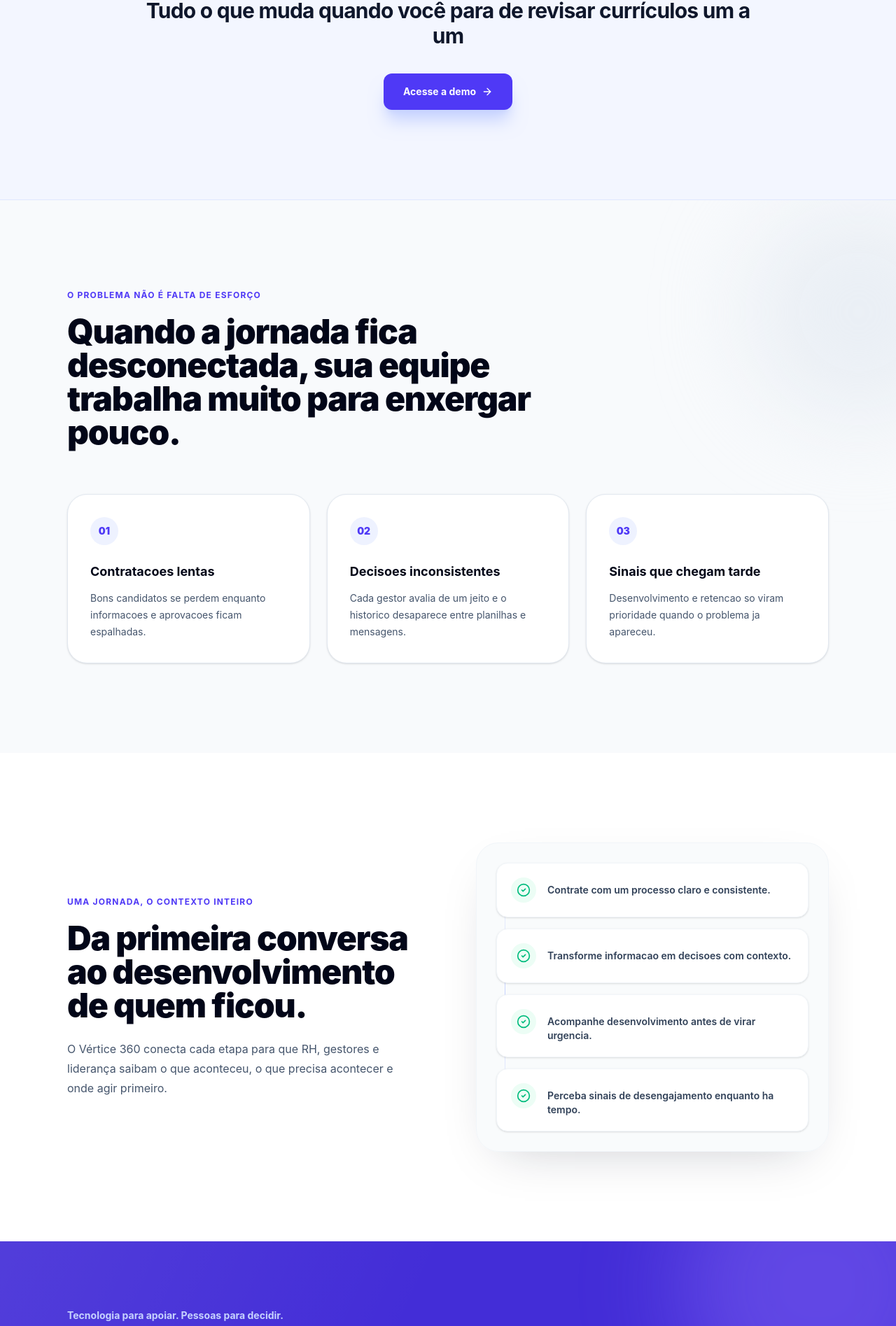
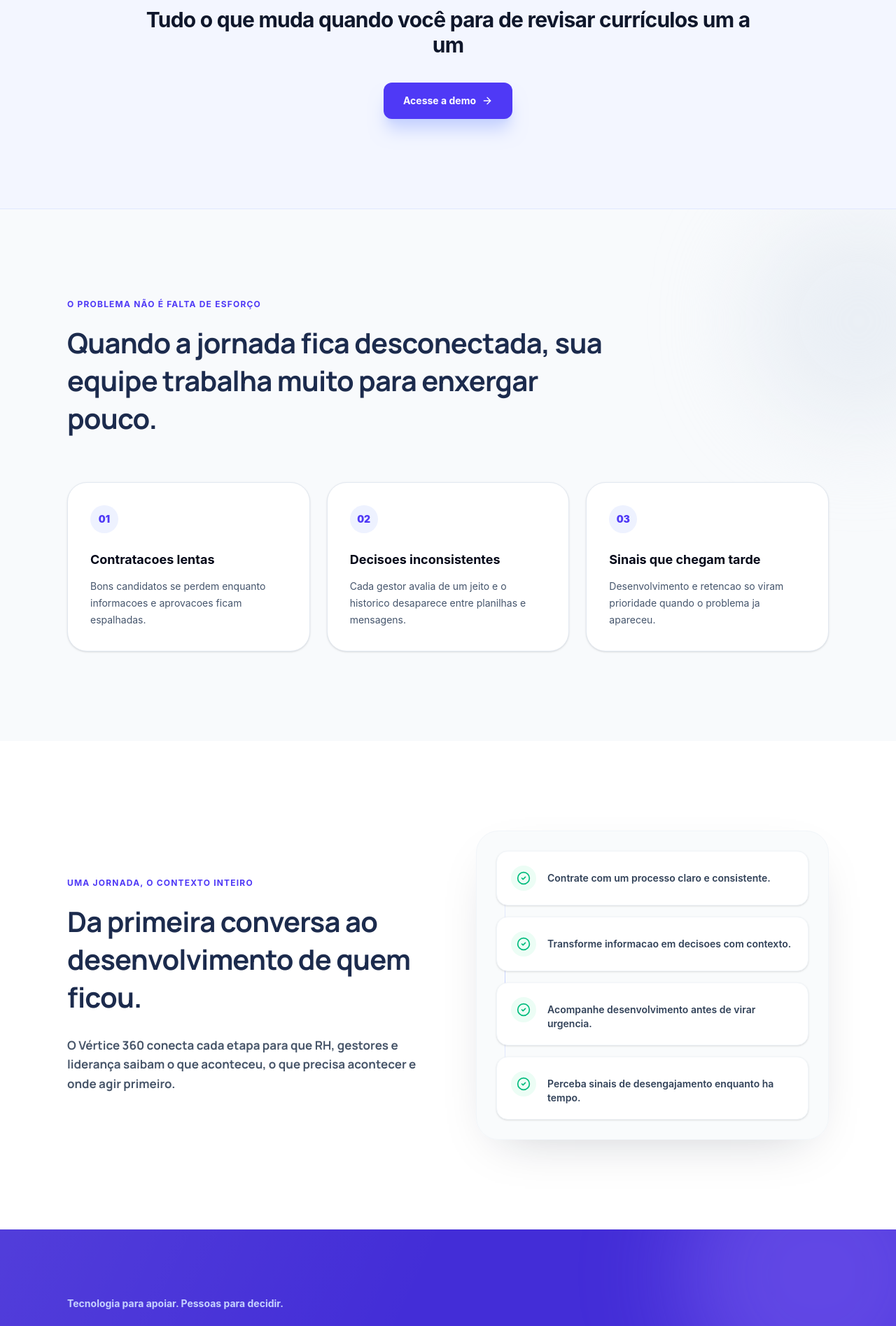
Before and after one commit to contatocashflowclinic-bot/TalentCloud, a React (Vite) app: page / in a window 1280 px wide. Shown: the part 1951-3846 px from the top of the page at 70% size. Built offline with nearby package versions, Linux system fonts and the light colour scheme.

Commit message:
ajuste de fontes do site

```diff
--- a/index.html
+++ b/index.html
@@ -8,6 +8,9 @@
     <link rel="icon" type="image/png" sizes="16x16" href="/favicon-16x16.png" />
     <link rel="apple-touch-icon" href="/apple-touch-icon.png" />
     <meta name="theme-color" content="#4f46e5" />
+    <link rel="preconnect" href="https://fonts.googleapis.com" />
+    <link rel="preconnect" href="https://fonts.gstatic.com" crossorigin />
+    <link href="https://fonts.googleapis.com/css2?family=Manrope:wght@700&display=swap" rel="stylesheet" />
     <title>Vértice 360 - Ciclo de Talentos</title>
     <meta name="description" content="Plataforma para gerir o ciclo de talentos: vagas, candidatos, processo seletivo, avaliação assistida por IA, propostas e onboarding, com dados isolados por organização." />
     <meta property="og:title" content="Vértice 360 - Ciclo de Talentos" />
--- a/src/components/SalesLandingPage.tsx
+++ b/src/components/SalesLandingPage.tsx
@@ -46,8 +46,8 @@ export const SalesLandingPage: React.FC = () => (
         <div aria-hidden='true' className='absolute left-1/2 top-24 h-72 w-72 -translate-x-1/2 rounded-full bg-indigo-200/30 blur-3xl' />
         <div className='relative mx-auto max-w-7xl px-5 sm:px-8'>
           <motion.div initial={{ opacity: 0, y: 24 }} whileInView={{ opacity: 1, y: 0 }} viewport={revealViewport} transition={{ duration: 0.6 }} className='mx-auto max-w-4xl text-center'>
-            <h2 className='text-3xl font-black tracking-tight text-slate-950 sm:text-5xl'>Recrutamento inteligente</h2>
-            <p className='mx-auto mt-5 max-w-2xl text-base leading-7 text-slate-600 sm:text-lg'>Descubra como contratar o melhor candidato sem perder horas em triagens manuais.</p>
+            <h2 className='sales-heading text-[#1c2b4d]'>Recrutamento inteligente</h2>
+            <p className='sales-paragraph mx-auto mt-7 max-w-[600px]'>Descubra como contratar o melhor candidato sem perder horas em triagens manuais.</p>
           </motion.div>
 
           <div className='mt-14 grid gap-6 md:grid-cols-3 lg:mt-16'>
@@ -86,7 +86,7 @@ export const SalesLandingPage: React.FC = () => (
         <div className='relative mx-auto max-w-6xl px-5 sm:px-8'>
           <motion.div initial={{ opacity: 0, x: -24 }} whileInView={{ opacity: 1, x: 0 }} viewport={revealViewport} transition={{ duration: 0.6 }} className='max-w-3xl'>
             <p className='text-xs font-bold uppercase tracking-widest text-indigo-600'>O problema n&atilde;o &eacute; falta de esfor&ccedil;o</p>
-            <h2 className='mt-5 text-3xl font-black tracking-tight sm:text-5xl'>Quando a jornada fica desconectada, sua equipe trabalha muito para enxergar pouco.</h2>
+            <h2 className='sales-heading mt-5 text-[#1c2b4d]'>Quando a jornada fica desconectada, sua equipe trabalha muito para enxergar pouco.</h2>
           </motion.div>
           <div className='mt-14 grid gap-6 md:grid-cols-3 lg:mt-16'>
             {[
@@ -109,8 +109,8 @@ export const SalesLandingPage: React.FC = () => (
         <div className='mx-auto grid max-w-6xl gap-14 px-5 sm:px-8 lg:grid-cols-2 lg:items-center lg:gap-20'>
           <motion.div initial={{ opacity: 0, x: -28 }} whileInView={{ opacity: 1, x: 0 }} viewport={revealViewport} transition={{ duration: 0.65 }}>
             <p className='text-xs font-bold uppercase tracking-widest text-indigo-600'>Uma jornada, o contexto inteiro</p>
-            <h2 className='mt-5 text-3xl font-black tracking-tight sm:text-5xl'>Da primeira conversa ao desenvolvimento de quem ficou.</h2>
-            <p className='mt-6 text-base leading-7 text-slate-600'>O V&eacute;rtice 360 conecta cada etapa para que RH, gestores e lideran&ccedil;a saibam o que aconteceu, o que precisa acontecer e onde agir primeiro.</p>
+            <h2 className='sales-heading mt-5 text-[#1c2b4d]'>Da primeira conversa ao desenvolvimento de quem ficou.</h2>
+            <p className='sales-paragraph mt-7 max-w-[600px]'>O V&eacute;rtice 360 conecta cada etapa para que RH, gestores e lideran&ccedil;a saibam o que aconteceu, o que precisa acontecer e onde agir primeiro.</p>
           </motion.div>
           <motion.div initial={{ opacity: 0, x: 28 }} whileInView={{ opacity: 1, x: 0 }} viewport={revealViewport} transition={{ duration: 0.65 }} className='relative grid gap-4 rounded-[2rem] border border-slate-100 bg-slate-50/80 p-5 shadow-[0_25px_70px_-35px_rgba(15,23,42,0.25)] sm:p-7'>
             <div aria-hidden='true' className='absolute bottom-8 left-10 top-8 w-px bg-gradient-to-b from-transparent via-indigo-200 to-transparent' />
@@ -130,7 +130,7 @@ export const SalesLandingPage: React.FC = () => (
         <motion.div initial={{ opacity: 0, y: 24 }} whileInView={{ opacity: 1, y: 0 }} viewport={revealViewport} transition={{ duration: 0.6 }} className='relative mx-auto flex max-w-6xl flex-col items-start justify-between gap-10 px-5 sm:px-8 lg:flex-row lg:items-center'>
           <div className='max-w-2xl'>
             <p className='text-sm font-bold text-indigo-200'>Tecnologia para apoiar. Pessoas para decidir.</p>
-            <h2 className='mt-3 text-3xl font-black leading-tight sm:text-4xl'>A IA organiza sinais relevantes. A decis&atilde;o continua humana.</h2>
+            <h2 className='sales-heading mt-3'>A IA organiza sinais relevantes. A decis&atilde;o continua humana.</h2>
           </div>
           <a href='#agendar' className='group inline-flex shrink-0 items-center gap-2 rounded-xl bg-amber-400 px-7 py-4 text-sm font-bold text-slate-950 shadow-xl shadow-indigo-950/20 transition-all duration-300 hover:-translate-y-1 hover:bg-amber-300 hover:shadow-2xl'>Quero ver na pr&aacute;tica <ArrowRight className='h-4 w-4 transition-transform duration-300 group-hover:translate-x-1' /></a>
         </motion.div>
--- a/src/index.css
+++ b/src/index.css
@@ -1,4 +1,28 @@
 @import "tailwindcss";
+
+.sales-heading {
+  font-family: 'Manrope', ui-sans-serif, system-ui, -apple-system, sans-serif;
+  font-weight: 700;
+  font-size: 25.6px;
+  line-height: 1.35;
+  letter-spacing: -0.02em;
+}
+@media (min-width: 640px) {
+  .sales-heading { font-size: 30px; }
+}
+@media (min-width: 768px) {
+  .sales-heading { font-size: 40px; }
+}
+
+.sales-paragraph {
+  font-family: 'Manrope', ui-sans-serif, system-ui, -apple-system, sans-serif;
+  font-size: 16px;
+  line-height: 1.625;
+  color: #475569;
+}
+@media (min-width: 768px) {
+  .sales-paragraph { font-size: 17px; }
+}
 
 /* Mobile: 16px fields stop iOS Safari from zooming the page on focus; no auto text inflation */
 html { -webkit-text-size-adjust: 100%; text-size-adjust: 100%; }
```
